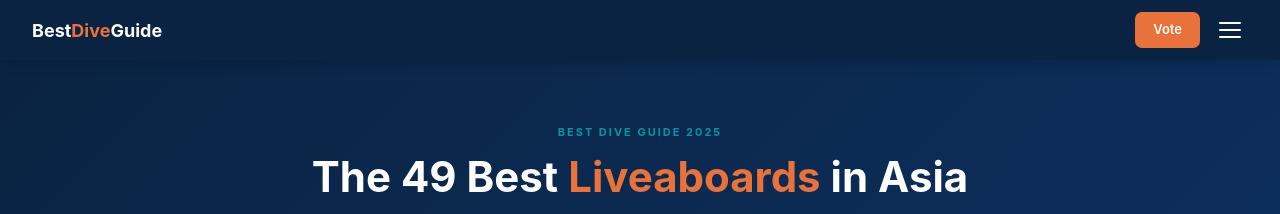
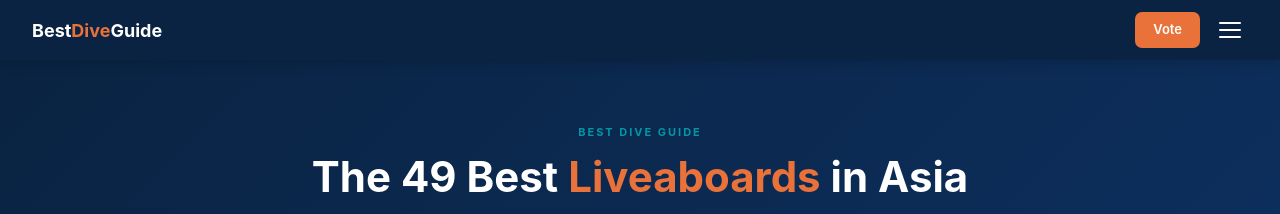
Before and after one commit to nicvdb80-cell/bestdiveguide, a Next.js app: page /liveaboards in a window 1280 px wide. Shown: the top 214 px of the page. Built offline with nearby package versions, Linux system fonts and the light colour scheme.

Commit message:
fix: remove year from Best Dive Guide label

```diff
--- a/src/app/liveaboards/page.tsx
+++ b/src/app/liveaboards/page.tsx
@@ -138,7 +138,7 @@ export default function Liveaboards() {
 
       {/* Hero */}
       <div style={{background:"linear-gradient(135deg,#0A2342 0%,#0D3060 100%)",padding:"clamp(2rem,5vw,4rem) clamp(1rem,3vw,2rem) clamp(1.5rem,4vw,3rem)",textAlign:"center"}}>
-        <div style={{fontSize:"11px",fontWeight:700,letterSpacing:"2px",textTransform:"uppercase",color:"#0097A7",marginBottom:"12px"}}>Best Dive Guide 2025</div>
+        <div style={{fontSize:"11px",fontWeight:700,letterSpacing:"2px",textTransform:"uppercase",color:"#0097A7",marginBottom:"12px"}}>Best Dive Guide</div>
         <h1 style={{color:"#fff",fontSize:"clamp(26px,5.5vw,42px)",fontWeight:700,lineHeight:1.15,maxWidth:"700px",margin:"0 auto 1rem"}}>
           The 49 Best <span style={{color:"#E8723A"}}>Liveaboards</span> in Asia
         </h1>
```
